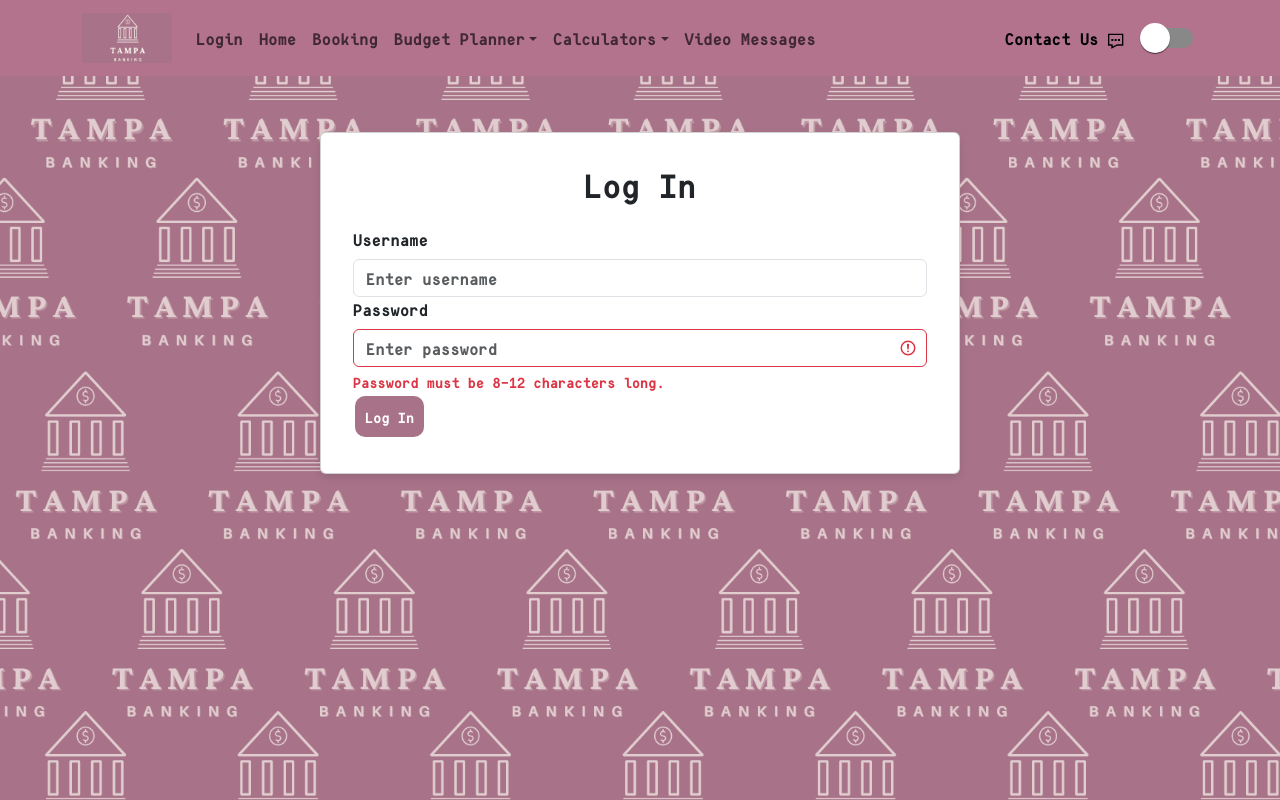
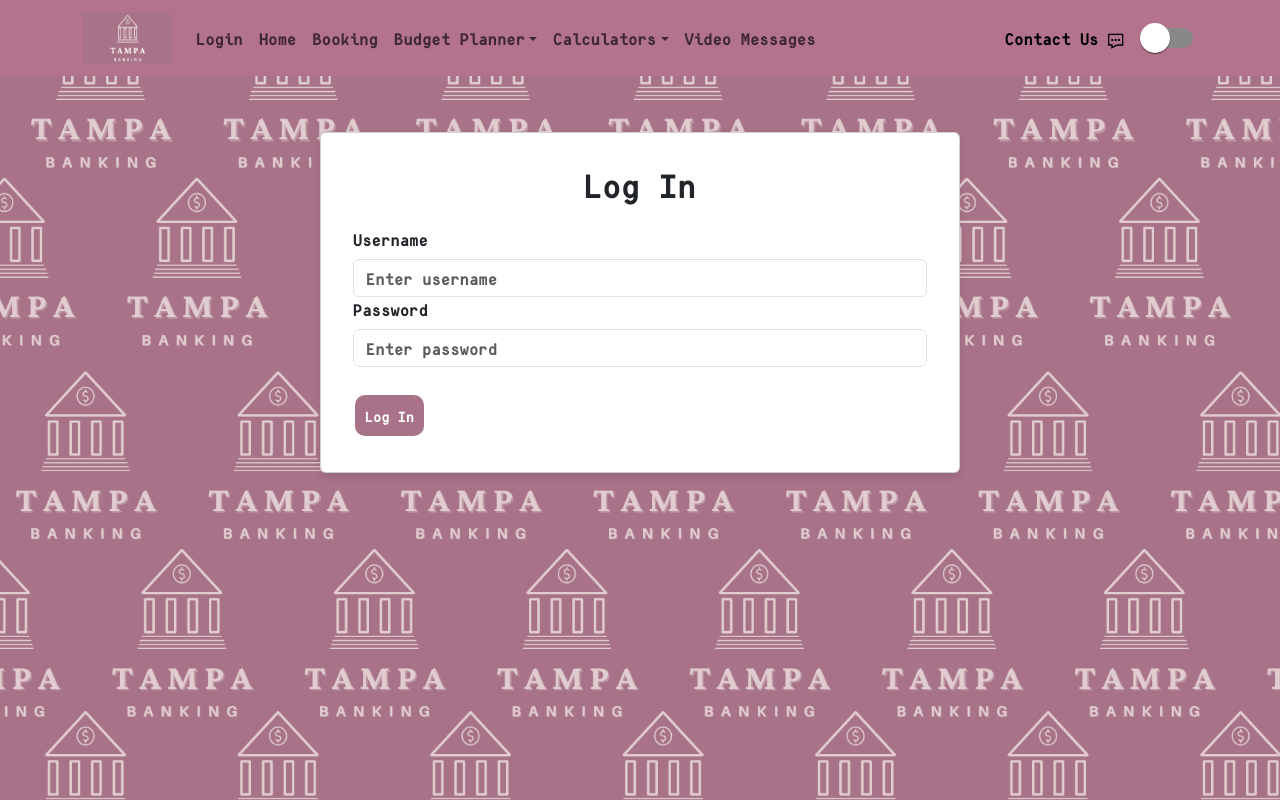
Before and after one commit to AndykingSkywalker/Money-App-Test, a React (Create React App) app: page /Login in a window 1280 px wide. Built offline with nearby package versions, Linux system fonts and the light colour scheme.

Commit message:
log in update

```diff
--- a/src/Components/Login/Login.jsx
+++ b/src/Components/Login/Login.jsx
@@ -51,13 +51,13 @@ const Login = () => {
                     placeholder="Enter password"
                     value={password}
                     onChange={handlePasswordChange}
-                    isInvalid={!passwordValid}
+                    // isInvalid={!passwordValid}
                 />
-                <Form.Control.Feedback type="invalid">
+                {/* <Form.Control.Feedback type="invalid">
                     Password must be 8-12 characters long.
-                </Form.Control.Feedback>
+                </Form.Control.Feedback> */}
             </Form.Group>
-
+<br/>
             <Button style={{
                  backgroundColor: '#a87388',
                  border: 'none',
```
